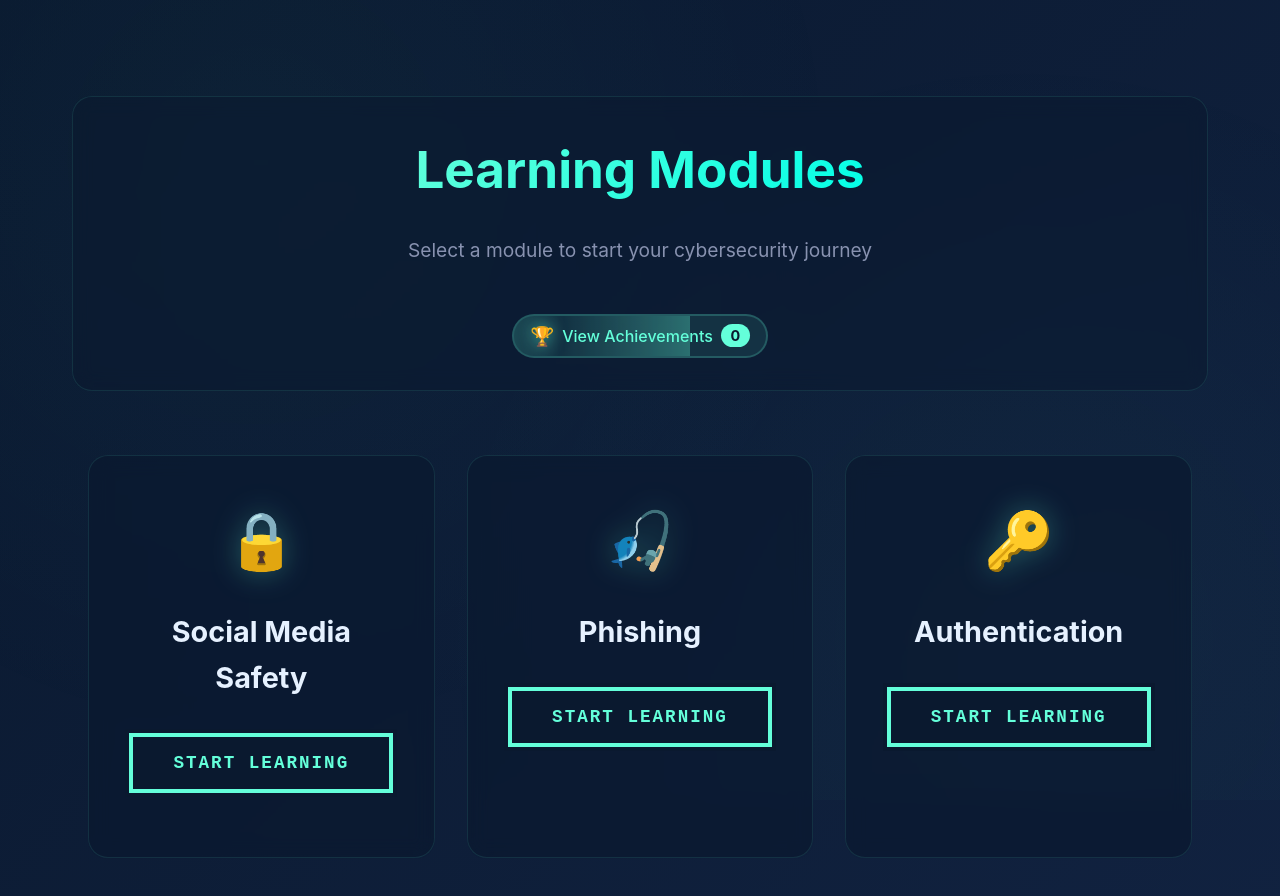
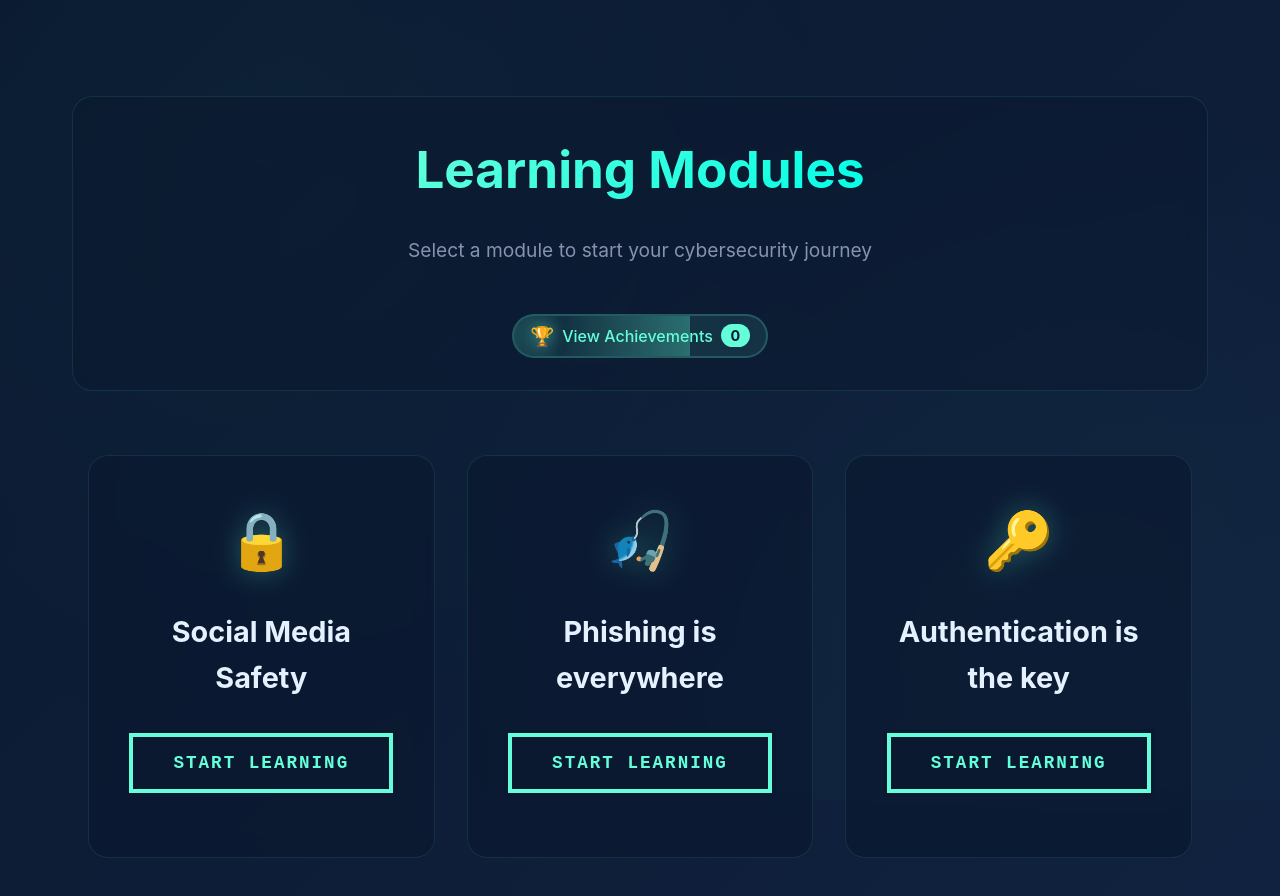
Before and after one commit to trinuro/wic2007-assignment, a React (Vite) app in the folder codeshield/: page /dashboard in a window 1280 px wide. Shown: the top 896 px of the page. Built offline with nearby package versions, Linux system fonts and the light colour scheme.

Commit message:
update dashboard

```diff
--- a/codeshield/src/components/DashboardPage.jsx
+++ b/codeshield/src/components/DashboardPage.jsx
@@ -11,14 +11,14 @@ const modules = [
   },
   {
     id: 2,
-    title: "Phishing",
+    title: "Phishing is everywhere",
     //description: "Learn to identify and protect yourself from phishing attempts, scams, and social engineering attacks that try to steal your personal information.",
     icon: "🎣",
     difficulty: "Intermediate"
   },
   {
     id: 3,
-    title: "Authentication",
+    title: "Authentication is the key",
     //description: "Learn to create and manage strong, understand why reuse is dangerous, and use password managers to safeguard your personal information.",
     icon: "🔑",
     difficulty: "Advanced",
```
